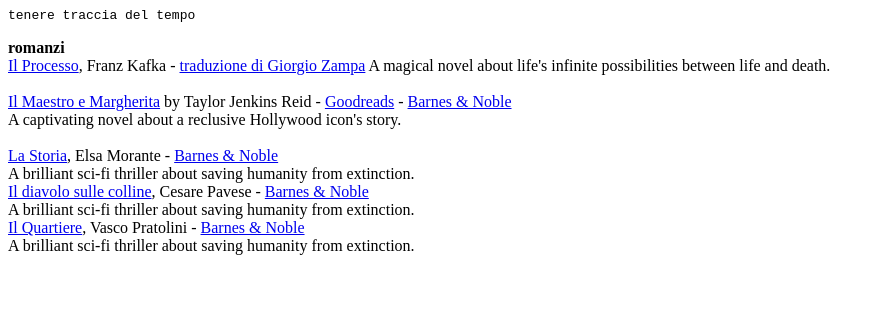
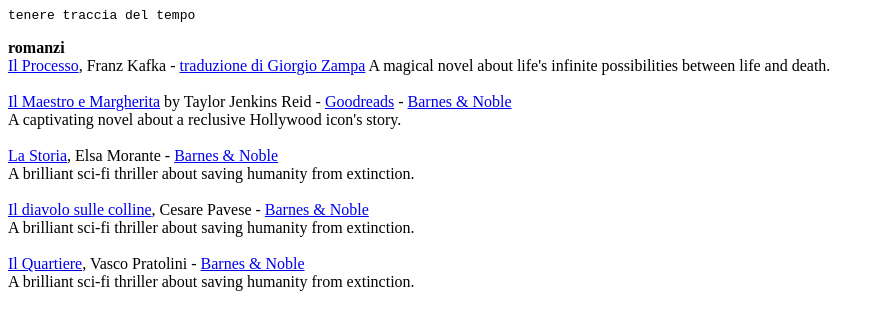
Before and after one commit to MiceliMarco/books, a plain HTML site: page index.html in a window 1280 px wide. Shown: the whole page, without its empty margins (0-885 px from the left). Drawn offline with Linux system fonts and the light colour scheme.

Commit message:
Update index.html

```diff
--- a/index.html
+++ b/index.html
@@ -21,15 +21,15 @@ A captivating novel about a reclusive Hollywood icon's story.<br><br>
 
 <a href="https://www.einaudi.it/catalogo-libri/narrativa-italiana/narrativa-italiana-del-novecento/la-storia-elsa-morante-9788806219642/">La Storia</a>, Elsa Morante
 - <a href="https://www.barnesandnoble.com/w/project-hail-mary-andy-weir/1137989623">Barnes & Noble</a><br>
-A brilliant sci-fi thriller about saving humanity from extinction.<br>
+A brilliant sci-fi thriller about saving humanity from extinction.<br><br>
 
 <a href="https://www.einaudi.it/catalogo-libri/narrativa-italiana/narrativa-italiana-del-novecento/la-storia-elsa-morante-9788806219642/">Il diavolo sulle colline</a>, Cesare Pavese
 - <a href="https://www.barnesandnoble.com/w/project-hail-mary-andy-weir/1137989623">Barnes & Noble</a><br>
-A brilliant sci-fi thriller about saving humanity from extinction.<br>
+A brilliant sci-fi thriller about saving humanity from extinction.<br><br>
 
 <a href="https://www.einaudi.it/catalogo-libri/narrativa-italiana/narrativa-italiana-del-novecento/la-storia-elsa-morante-9788806219642/">Il Quartiere</a>, Vasco Pratolini
 - <a href="https://www.barnesandnoble.com/w/project-hail-mary-andy-weir/1137989623">Barnes & Noble</a><br>
-A brilliant sci-fi thriller about saving humanity from extinction.<br>
+A brilliant sci-fi thriller about saving humanity from extinction.<br><br>
 
 </body>
 </html>
```
